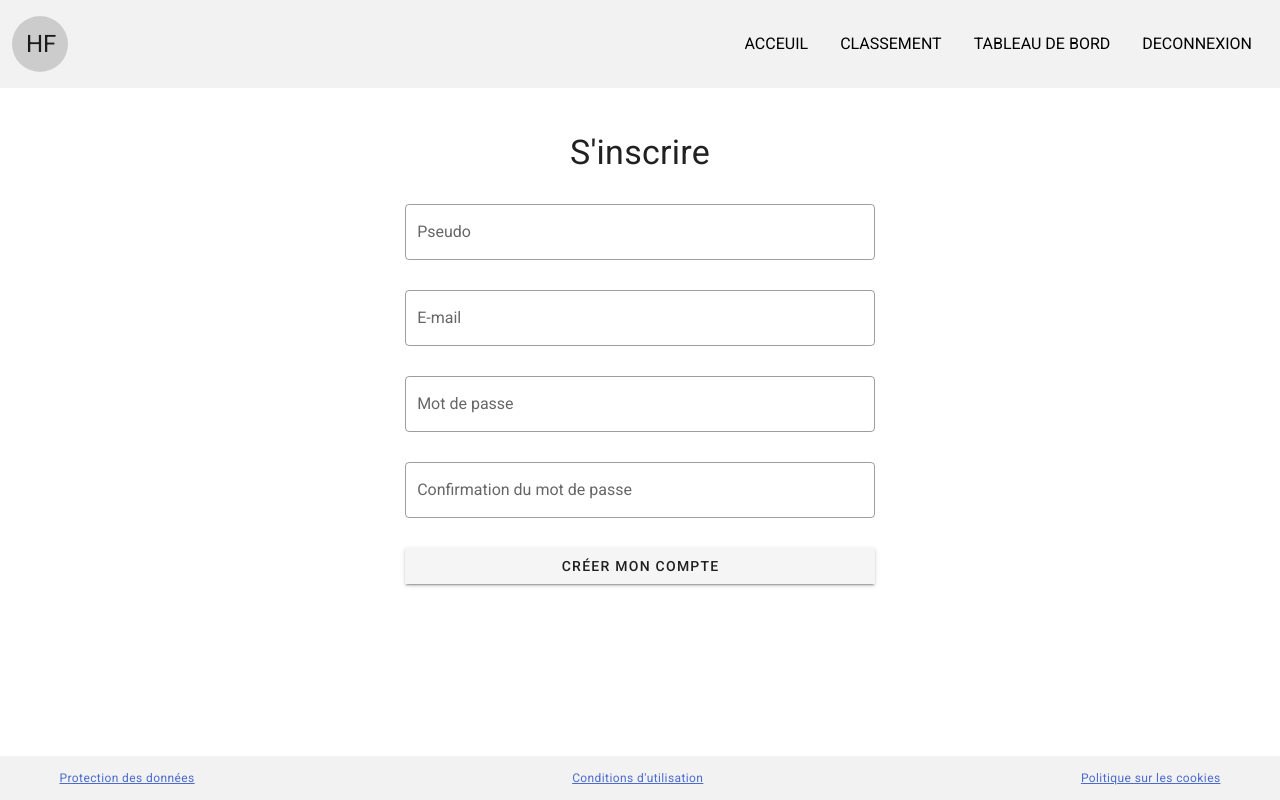
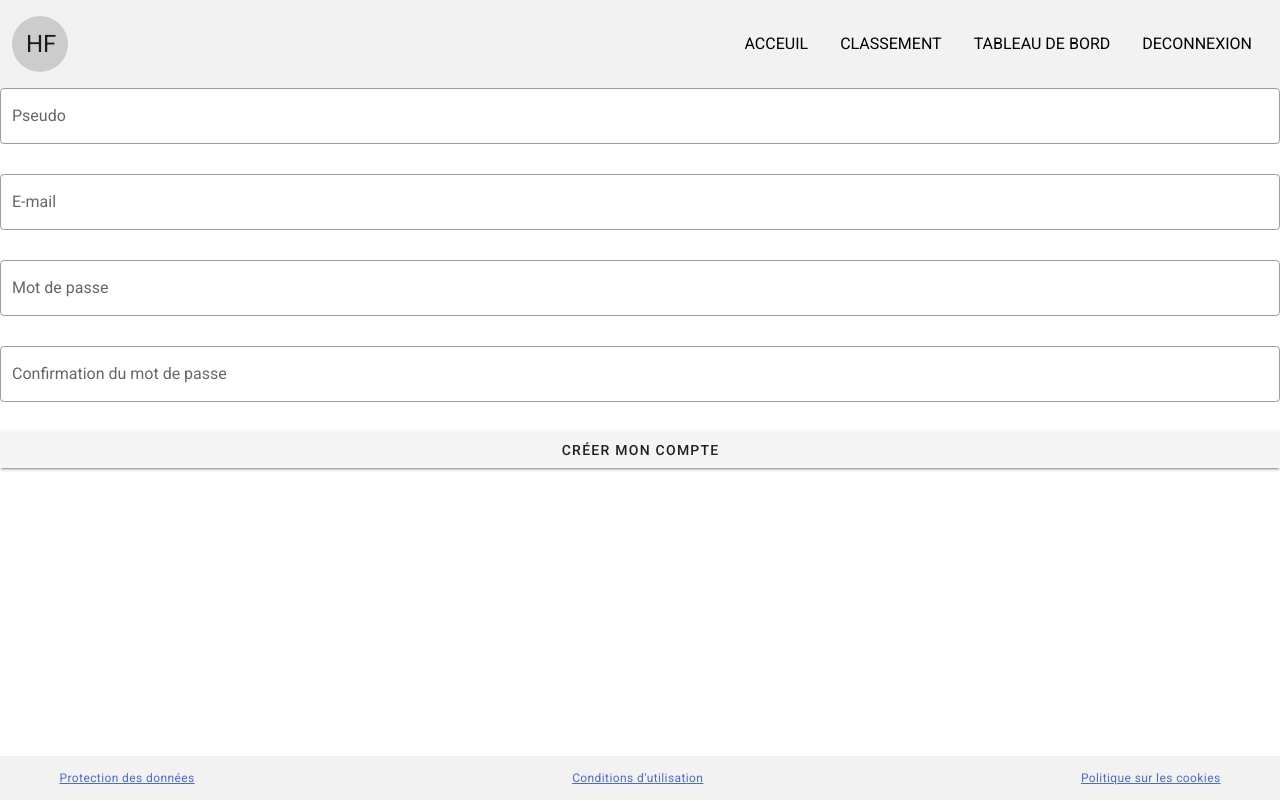
Before and after one commit to hyperdestru/hoa-fight-ws, a Vue app in the folder client/: page /#/register in a window 1280 px wide. Built offline with nearby package versions, Linux system fonts and the light colour scheme.

Commit message:
Added errorType data from axios, binded txt fields error msgs, removed form surroundings.

```diff
--- a/client/src/components/RegisterForm.vue
+++ b/client/src/components/RegisterForm.vue
@@ -1,24 +1,12 @@
 <template>
-	<div class="register-form">
-		<v-container>
-			<h3 class="text-center pa-8 display-1">
-				{{ $t('messages.tRegister') }}
-			</h3>
-
-			<v-row justify="center">
-				<v-col
-					cols="10"
-					sm="10"
-					md="5"
-					lg="5"
-					xl="5"
-				>
 	<v-form>
 		<v-text-field
 			clearable
 			outlined
 			:label="$t('messages.lUsername')"
 			v-model="username"
+			:hint="$t('messages.lMinCharRule', {n: 5})"
+			:error-messages="errorType === 'username' ? error : ''"
 			required>
 		</v-text-field>
 
@@ -27,6 +15,7 @@
 			outlined
 			:label="$t('messages.lEmail')"
 			v-model="email"
+			:error-messages="errorType === 'email' ? error : ''"
 			required>
 		</v-text-field>
 
@@ -35,6 +24,8 @@
 			outlined
 			:label="$t('messages.lPassword')"
 			v-model="password"
+			:hint="$t('messages.lMinCharRule', {n: 8})"
+			:error-messages="errorType === 'password' ? error : ''"
 			required>
 		</v-text-field>
 
@@ -43,6 +34,7 @@
 			outlined
 			:label="$t('messages.lConfirmPwd')"
 			v-model="repeatPassword"
+			:error-messages="errorType === 'repeatPassword' ? error : ''"
 			required>
 		</v-text-field>
 
@@ -54,10 +46,6 @@
 			{{ $t('messages.ctaRegister') }}
 		</v-btn>
 	</v-form>
-				</v-col>
-			</v-row>
-		</v-container>
-	</div>
 </template>
 
 <script>
@@ -71,7 +59,8 @@
 			email: '',
 			password: '',
 			repeatPassword: '',
-			error: null
+			error: null,
+			errorType: null
 		}),
 
 		methods: {
@@ -90,7 +79,8 @@
 
 				} catch(err) {
 					// Error from Axios
-					console.log(err);
+					this.error = err.response.data.error;
+					this.errorType = err.response.data.errorType;
 				}
 			}
 		}
```
Lines whose indentation alone changed are shown as unchanged.
